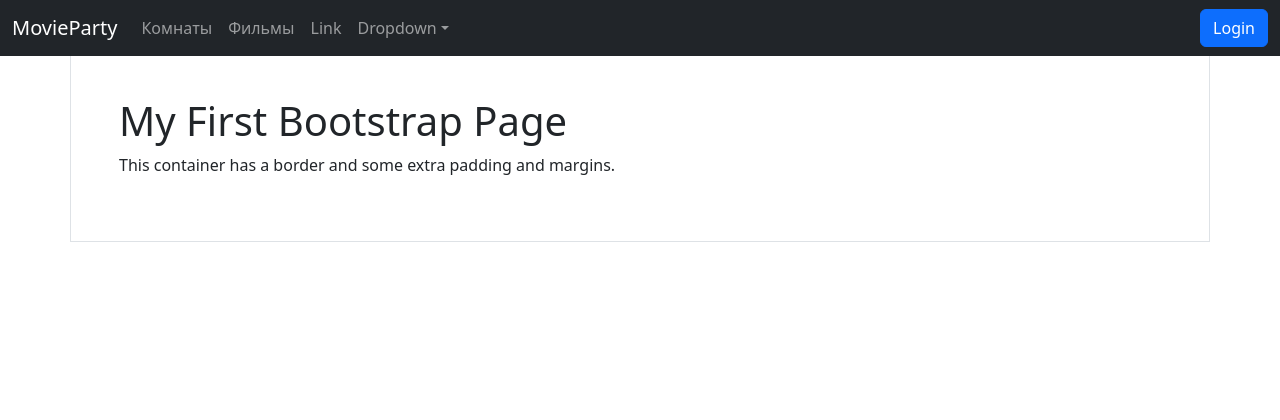
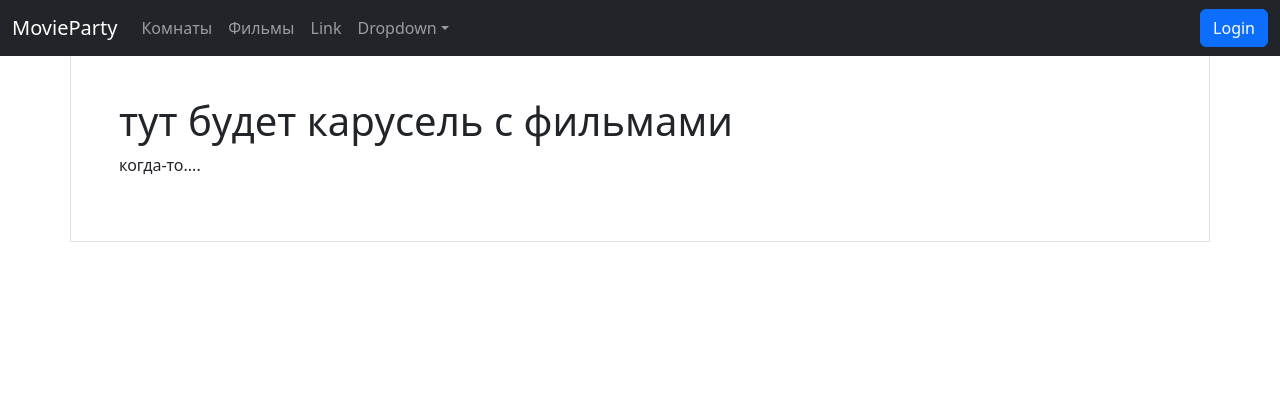
Before and after one commit to Sharpylo/MovieParty, a Django app: page / in a window 1280 px wide. Shown: the top 420 px of the page. Run offline with Django 4.2, Linux system fonts and the light colour scheme; some libraries are stand-ins or nearby versions.

Commit message:
30.01.23 - сделал дз 36 и 37 кроме 37.3

```diff
--- a/movieparty/movieapp/models.py
+++ b/movieparty/movieapp/models.py
@@ -8,7 +8,7 @@ class Movie(models.Model):
     year = models.IntegerField(verbose_name='Год выпуска', null=True, blank=True)
     genre = models.CharField(max_length=50, verbose_name='Жанр', null=True, blank=True)
     cover_image = models.ImageField(upload_to='covers', verbose_name='Изображение обложки', null=True, blank=True)
-    video = models.FileField(upload_to='videos', verbose_name='Ссылка на фильм')
+    video = models.FileField(upload_to='videos', verbose_name='Ссылка на фильм', null=True, blank=True)
 
 
 class Room(models.Model):
--- a/movieparty/templates/movieapp/base.html
+++ b/movieparty/templates/movieapp/base.html
@@ -49,8 +49,8 @@
 <main>
     <div class="container p-5 my-5 border">
         {% block content %}
-        <h1>My First Bootstrap Page</h1>
-        <p>This container has a border and some extra padding and margins.</p>
+        <h1>тут будет карусель с фильмами</h1>
+        <p>когда-то....</p>
         {% endblock %}
     </div>
 </main>
--- a/movieparty/templates/movieapp/movie_create.html
+++ b/movieparty/templates/movieapp/movie_create.html
@@ -3,7 +3,7 @@
 {% load crispy_forms_tags %}
 
 {% block content %}
-<form method="post" class="create-movie-form" action="{% url 'movies_list' %}">
+<form method="post" class="create-movie-form" action="{% url 'movie_create' %}">
     {% csrf_token %}
     {{ form|crispy }}
     <div class="d-grid">
```
